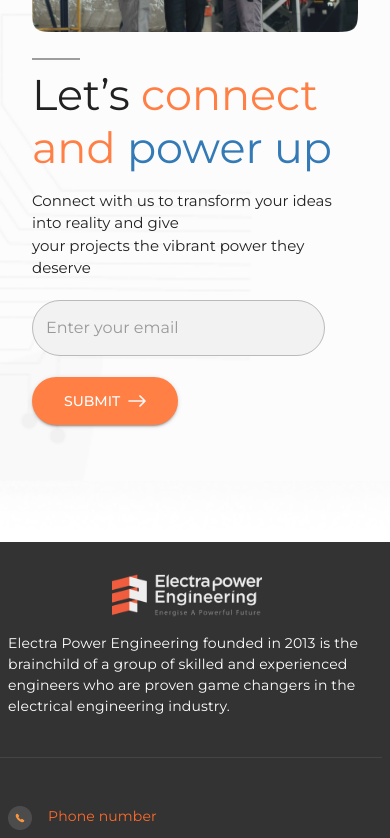
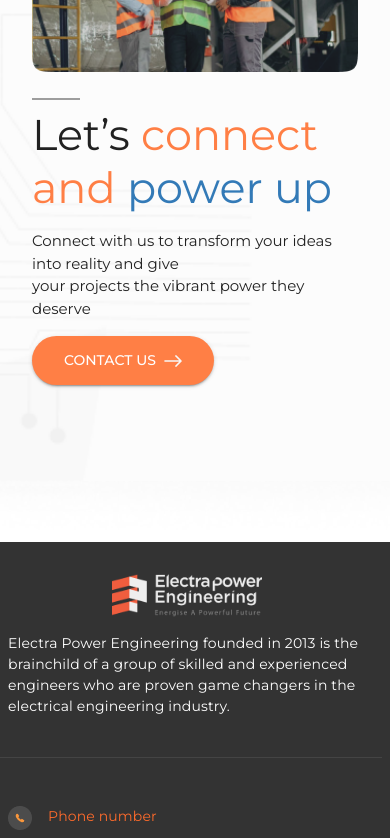
Before and after one commit to samstyles17/electra-webapp, a React (Vite) app: page / in a window 390 px wide. Shown: the part 6577-7415 px from the top of the page. Built offline with nearby package versions, Linux system fonts and the light colour scheme.

Commit message:
navbar + home fix

```diff
--- a/src/components/Connect.jsx
+++ b/src/components/Connect.jsx
@@ -85,7 +85,7 @@ const LandingPage = () => {
               <Typography variant="body1" className="montserrat-regular" sx={{ fontSize: '15px', mt: 2 }}>
                 Connect with us to transform your ideas into reality and give <br /> your projects the vibrant power they deserve
               </Typography>
-              {isMobile && (
+              {/* {isMobile && (
                 <TextField variant='outlined' placeholder="Enter your email"
                 sx={{
                   width: '90%',
@@ -99,7 +99,7 @@ const LandingPage = () => {
                   background: "#f2f2f2"
                 }} >
                 </TextField>
-              )}
+              )} */}
 
 
               {!isMobile && (
@@ -142,7 +142,7 @@ const LandingPage = () => {
                   },
                 }}
               >
-                SUBMIT
+                CONTACT US
                 <img src={arrowIcon} alt="Arrow" style={{ marginLeft: '8px' }} />
               </Button>
               )}
--- a/src/components/Navbar.jsx
+++ b/src/components/Navbar.jsx
@@ -73,6 +73,11 @@ function Navbar() {
                         tabIndex={0}
                         className="menu menu-sm dropdown-content text-base bg-base-100 rounded-box z-[1] mt-3 w-52 p-4 shadow right-0"
                       >
+                        <li>
+                          <Link to="/" className={`montserrat-medium ${isActive('/')}`} onClick={toggleMenu}>
+                            Home
+                          </Link>
+                        </li>
                         <li>
                           <Link to="/aboutus" className={`montserrat-medium ${isActive('/aboutus')}`} onClick={toggleMenu}>
                             About
```
